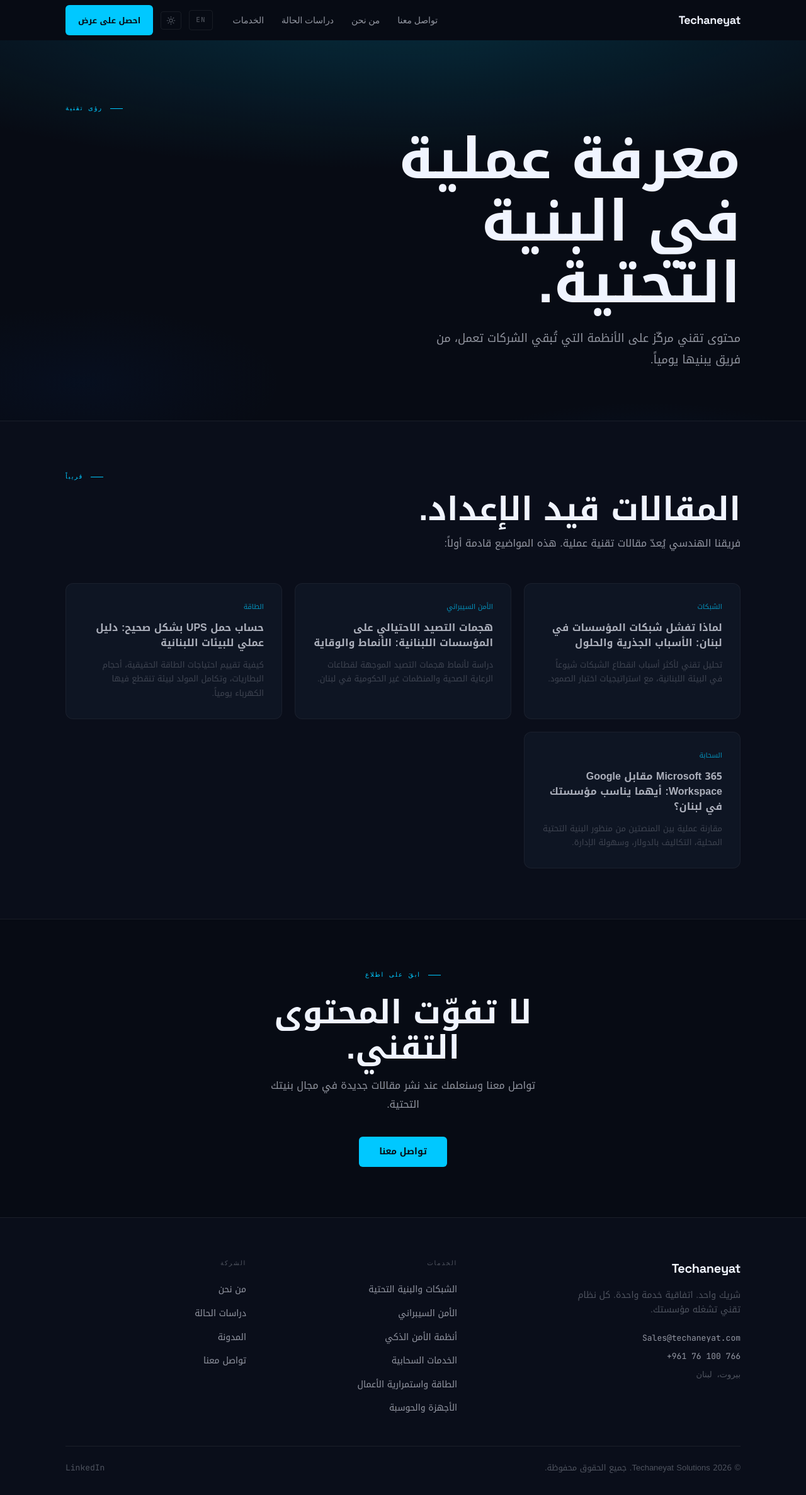
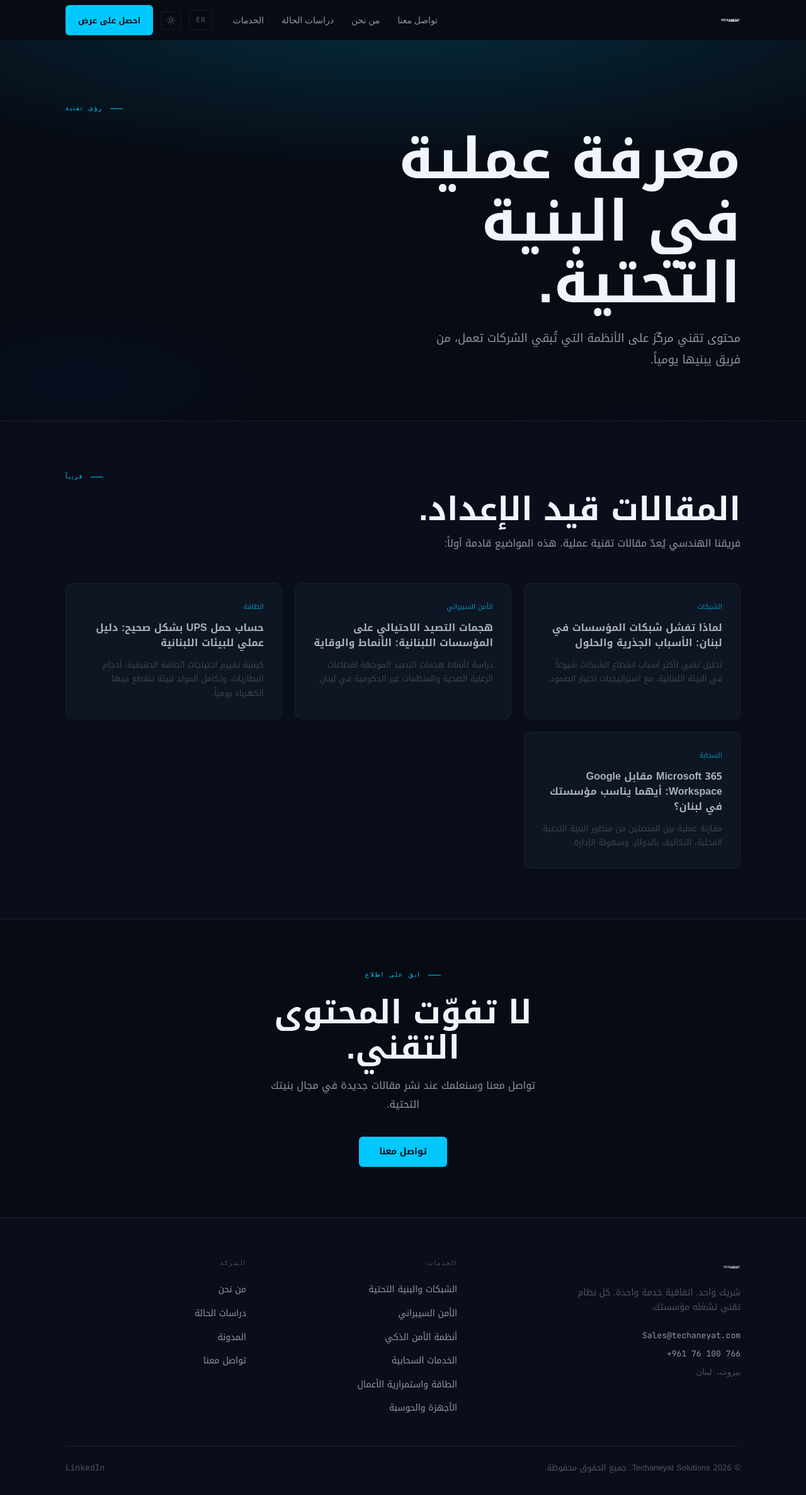
Before and after one commit to voxire/techaneyat, a Next.js app: page /ar/blog in a window 1280 px wide. Shown: the whole page at 63% size. Built offline with nearby package versions, Linux system fonts and the light colour scheme.

Commit message:
Add real Techaneyat logo to nav and footer

```diff
--- a/app/components/Footer.tsx
+++ b/app/components/Footer.tsx
@@ -1,6 +1,7 @@
 'use client'
 
 import Link from 'next/link'
+import Image from 'next/image'
 
 type FooterProps = {
   locale?: string
@@ -33,18 +34,22 @@ export function Footer({ locale = 'en' }: FooterProps) {
           <div>
             <Link
               href={basePath || '/'}
-              style={{
-                fontFamily: 'var(--tn-font-display)',
-                fontWeight: 700,
-                fontSize: '20px',
-                color: 'var(--tn-text)',
-                textDecoration: 'none',
-                letterSpacing: '-0.02em',
-                display: 'block',
-                marginBottom: '16px',
-              }}
+              style={{ display: 'inline-flex', marginBottom: '16px', textDecoration: 'none' }}
+              aria-label="Techaneyat — Home"
             >
-              Techaneyat
+              <Image
+                src="/brand/logo.png"
+                alt="Techaneyat"
+                width={160}
+                height={40}
+                style={{
+                  height: '28px',
+                  width: 'auto',
+                  objectFit: 'contain',
+                  filter: 'brightness(0) invert(1)',
+                  opacity: 0.85,
+                }}
+              />
             </Link>
             <p
               style={{
--- a/app/components/Nav.tsx
+++ b/app/components/Nav.tsx
@@ -2,6 +2,7 @@
 
 import { useEffect, useRef, useState } from 'react'
 import Link from 'next/link'
+import Image from 'next/image'
 import gsap from 'gsap'
 import { ScrollTrigger } from 'gsap/ScrollTrigger'
 import { useTheme } from '@/app/providers/ThemeProvider'
@@ -73,16 +74,25 @@ export function Nav({ locale = 'en' }: NavProps) {
         {/* Logo */}
         <Link
           href={basePath || '/'}
-          style={{
-            fontFamily: 'var(--tn-font-display)',
-            fontWeight: 700,
-            fontSize: '18px',
-            color: 'var(--tn-text)',
-            textDecoration: 'none',
-            letterSpacing: '-0.02em',
-          }}
+          style={{ display: 'flex', alignItems: 'center', textDecoration: 'none', flexShrink: 0 }}
+          aria-label="Techaneyat — Home"
         >
-          Techaneyat
+          <Image
+            src="/brand/logo.png"
+            alt="Techaneyat"
+            width={160}
+            height={40}
+            style={{
+              height: '32px',
+              width: 'auto',
+              objectFit: 'contain',
+              // Dark mode: logo is dark charcoal — invert to white
+              // Light mode: logo is dark charcoal — perfect as-is
+              filter: theme === 'dark' ? 'brightness(0) invert(1)' : 'none',
+              transition: 'filter 0.25s ease',
+            }}
+            priority
+          />
         </Link>
 
         {/* Desktop nav */}
```
Also changed, not shown: public/brand/logo.png (added).
